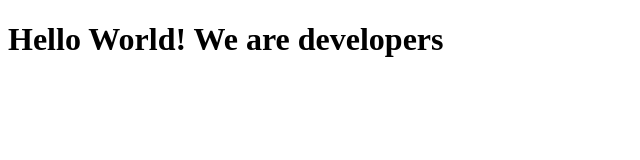
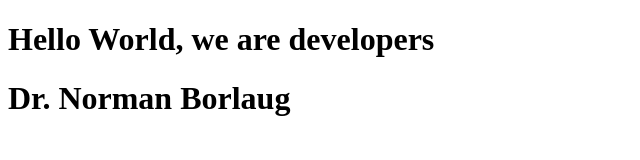
Before and after one commit to armandocomellas1/htmlwithanaarmando, a plain HTML site: page fcc-test-suite-template-master/index.html in a window 1280 px wide. Shown: the whole page, without its empty margins (0-640 px from the left). Drawn offline with Linux system fonts and the light colour scheme.

Commit message:
main added title

```diff
--- a/fcc-test-suite-template-master/index.html
+++ b/fcc-test-suite-template-master/index.html
@@ -9,7 +9,11 @@
   <body>
     <script src="https://cdn.freecodecamp.org/testable-projects-fcc/v1/bundle.js"></script>
 
-    <h1>Hello World! We are developers</h1>
+<h1>Hello World, we are developers</h1>
+
+<main id="main">
+  <h1 id="title">Dr. Norman Borlaug</h1>
+</main>
 
     <script  src="js/index.js"></script>
   </body>
```
